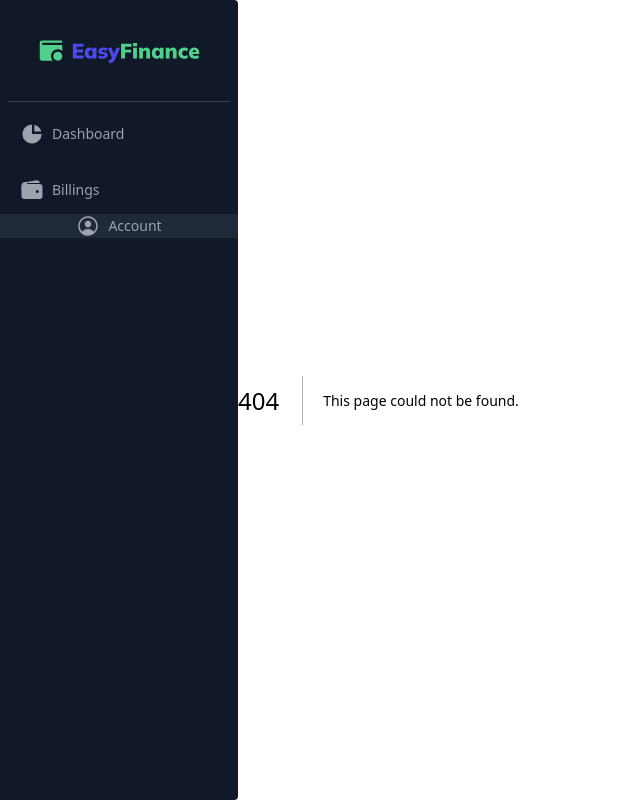
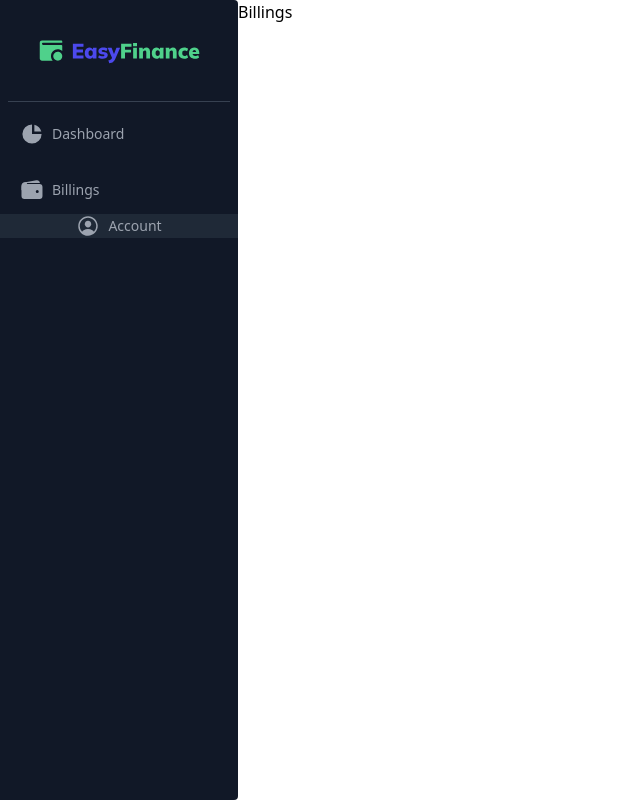
Before and after one commit to gabuvi7/easyFinance, a Next.js app: page /billings in a window 1280 px wide. Before the commit this address had no page. Shown: the whole page, without its empty margins (0-640 px from the left). Built offline with nearby package versions, Linux system fonts and the light colour scheme.

Commit message:
WIP - added billings and account pages

```diff
--- /dev/null
+++ b/app/account/page.tsx
@@ -0,0 +1,4 @@
+function Account() {
+  return <div>Account</div>;
+}
+export default Account;
--- /dev/null
+++ b/app/billings/page.tsx
@@ -0,0 +1,4 @@
+function Billings() {
+  return <div>Billings</div>;
+}
+export default Billings;
```
